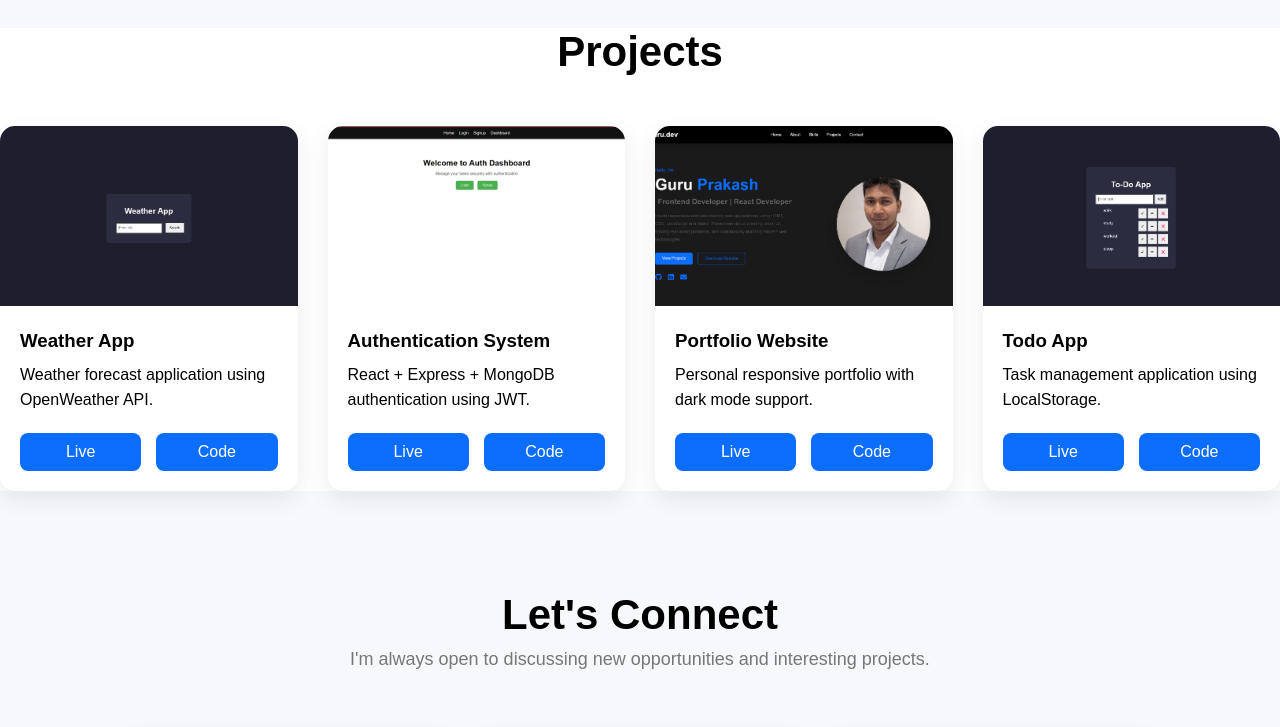
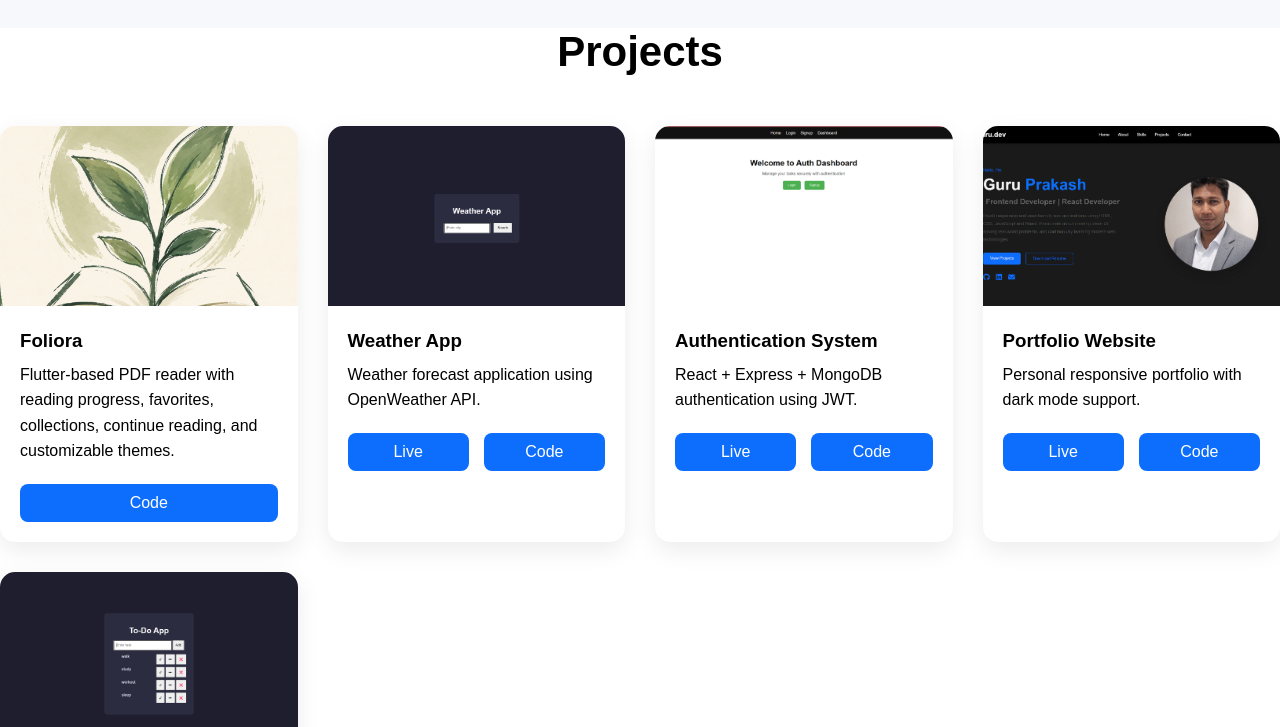
Before and after one commit to Guruio/portfolio, a plain HTML site: page index.html in a window 1280 px wide. Shown: the part 2240-2967 px from the top of the page. Drawn offline with Linux system fonts and the light colour scheme.

Commit message:
Add Foliora to portfolio

```diff
--- a/index.html
+++ b/index.html
@@ -251,7 +251,28 @@
  <div class="project-title">
         <h2>Projects</h2>
     </div>
+
     <div class="mini-projects" id="Projects">
+        <div class="mini-card">
+
+    <img src="assets/foliora.png" alt="Foliora">
+
+    <h3>Foliora</h3>
+
+    <p>
+        Flutter-based PDF reader with reading progress, favorites,
+        collections, continue reading, and customizable themes.
+    </p>
+
+    <div class="mini-links">
+
+        <a href="https://github.com/Guruio/Foliora" target="_blank">
+            Code
+        </a>
+
+    </div>
+
+</div>
 
     <div class="mini-card">
 
```
Also changed, not shown: assets/foliora.png (added).
